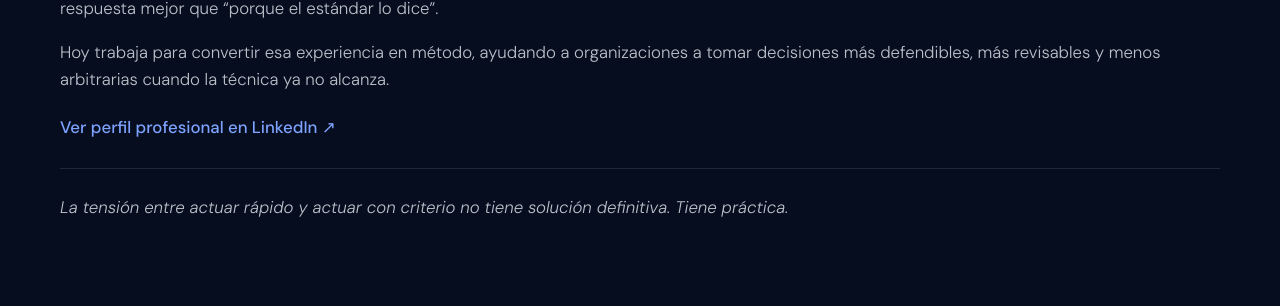
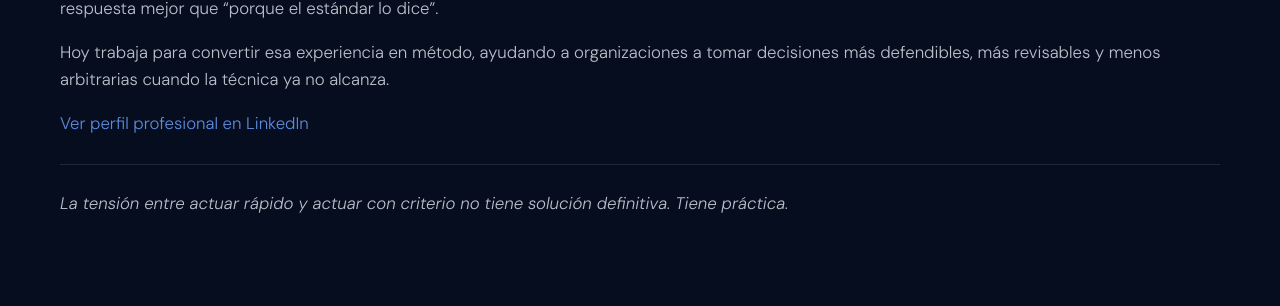
Before and after one commit to danielsasia/sbr-site, an MkDocs documentation site: the page built from docs/autor.md, in a window 1280 px wide. Shown: the part 428-734 px from the top of the page. Built offline with MkDocs 1.6.1 and Material for MkDocs 9.7.7, drawn with Linux system fonts in a browser that asks for light colours; some web fonts are replaced.

Commit message:
Update extra.css

```diff
--- a/docs/stylesheets/extra.css
+++ b/docs/stylesheets/extra.css
@@ -400,7 +400,7 @@
   font-size: 1rem;
   letter-spacing: .01em;
   text-decoration: none;
-  transition: all .18s ease;
+  transition: all .18s ease
 }
 
 .md-typeset a.text-cta:hover {
@@ -412,25 +412,3 @@
   content: " ↗";
   font-weight: 500;
 }
-
-/* SECONDARY TEXT LINK */
-
-.md-typeset a.text-link{
-  display:inline-block;
-  margin-top:.2rem;
-  color:#7ea2ff;
-  font-weight:500;
-  font-size:.84rem;
-  text-decoration:none;
-  transition:all .18s ease;
-}
-
-.md-typeset a.text-link:hover{
-  color:#a9c0ff;
-  transform:translateX(2px);
-}
-
-.md-typeset a.text-link::after{
-  content:" ↗";
-  font-weight:500;
-}
```
